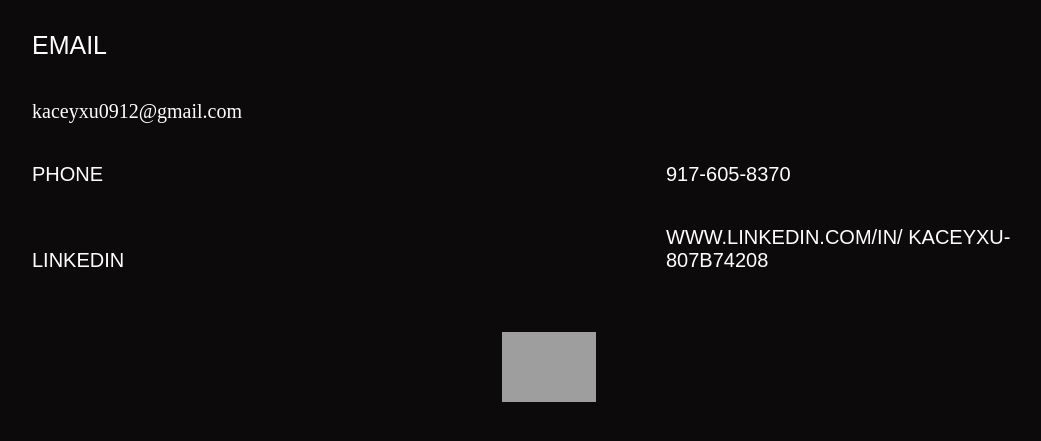
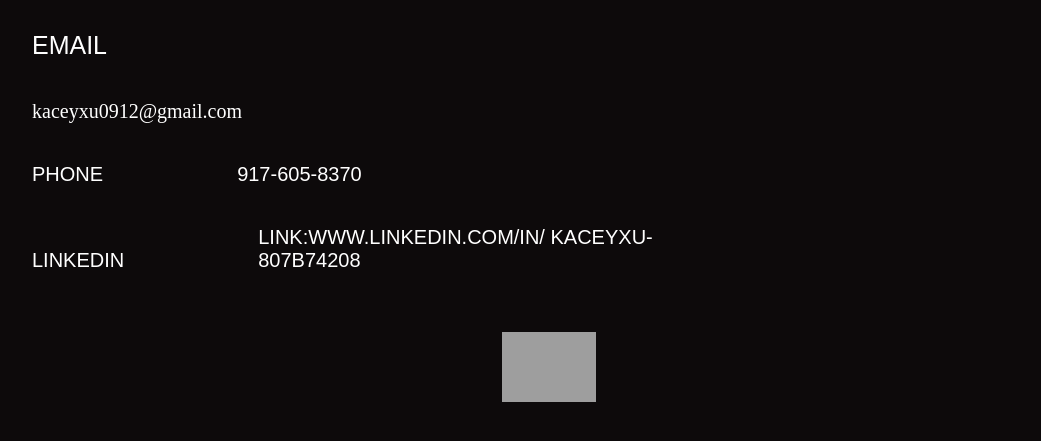
Before and after one commit to KXQYK/Repo_Qingyang, a plain HTML site: page Contact.html in a window 1280 px wide. Shown: the part 111-552 px from the top of the page, without its empty margins (91-1132 px from the left). Drawn offline with Linux system fonts and the light colour scheme; grey boxes are pictures that could not be loaded.

Commit message:
Update Contact.html

```diff
--- a/Contact.html
+++ b/Contact.html
@@ -12,16 +12,16 @@ initial-scale=1.0">
     <h1>Contact Me</h1>
     <section>
     <article class="item">
-    <p class="explain">Email</p>
+    <p>Email</p>
     </article class="item"><article class="text">
   <p class="explaination">kaceyxu0912@gmail.com</p>
   <article class="item">
-    <p class="explain">Phone</p>
+    <p>Phone</p>
     <p class="explaination">917-605-8370</p>
     <article class="item">
-        <p class="explain">LinkedIn</p>
+        <p>LinkedIn</p>
     <p class="explaination" href="www.linkedin.com/in/
-    kaceyxu-807b74208"> www.linkedin.com/in/
-        kaceyxu-807b74208
+    kaceyxu-807b74208"> Link:www.linkedin.com/in/
+    kaceyxu-807b74208
         </p>
         <div style="text-align: center;"><a href="https://www.kaceyxu0912.com"><img class="autism"src="https://static.wixstatic.com/media/8775d4_f2f4016e83cb42f2a7c42c608970eb67~mv2.png/v1/fill/w_134,h_76,al_c,q_85,usm_0.66_1.00_0.01,enc_auto/8775d4_f2f4016e83cb42f2a7c42c608970eb67~mv2.png" alt="XQY" height="70" ></div>
```
